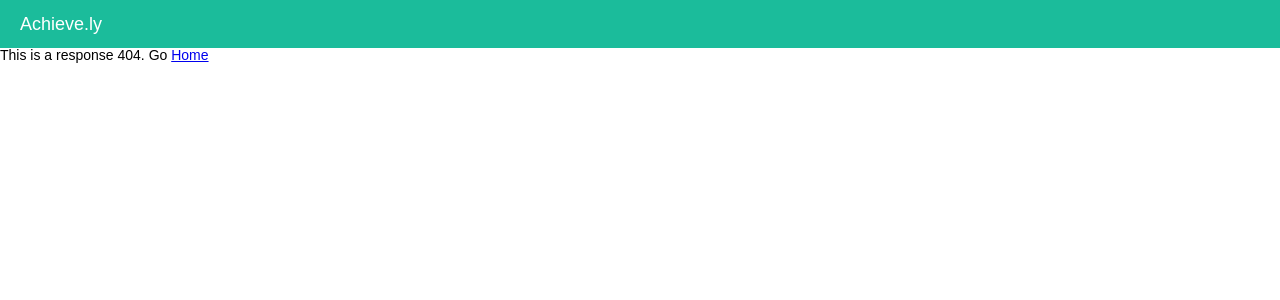
After one commit to simplefractal/achievely, a Django app: template templates/404.html in a window 1280 px wide. The commit adds this page. Shown: the top 300 px of the page. Run offline with Django 3.2, Linux system fonts and the light colour scheme; the template is opened without the code that fills it, so the values that code supplies are empty.

Commit message:
closes #12; closes #9

```diff
--- /dev/null
+++ b/templates/404.html
@@ -0,0 +1,8 @@
+{% extends 'base.html' %}
+
+{% block main_content %}
+<h1>
+    This is a response 404. Go
+    <a href="{% url 'home' %}">Home</a>
+</h1>
+{% endblock %}
--- a/templates/base.html
+++ b/templates/base.html
@@ -2,11 +2,14 @@
 <html lang="en">
   <head>
     <meta charset="utf-8">
-    <title>better.Me</title>
+    <title>Achieve.ly</title>
     <meta name="viewport" content="width=device-width, initial-scale=1.0">
     <meta name="description" content="">
     <meta name="author" content="">
-
+    <link rel="shortcut icon" href="{{ MEDIA_URL }}img/favicon.ico" />
+    <link rel="icon" href="{{ MEDIA_URL }}img/favicon.ico" />
+    <link rel="apple-touch-icon-precomposed" sizes="100x100" href="{{ MEDIA_URL }}img/apple-touch-icon-precomposed.png" type="image/png">
+    <link rel="apple-touch-icon" sizes="100x100" href="{{ MEDIA_URL }}img/apple-touch-icon.png" type="image/png">
     <link href="{{ MEDIA_URL }}css/screen.css" rel="stylesheet">
   </head>
   <body class="feed-body">
```
Also changed, not shown: templates/500.html (added, +8 -0 lines), media/img/apple-touch-icon-precomposed.png (added), media/img/apple-touch-icon.png (added), media/img/favicon.ico (added).
